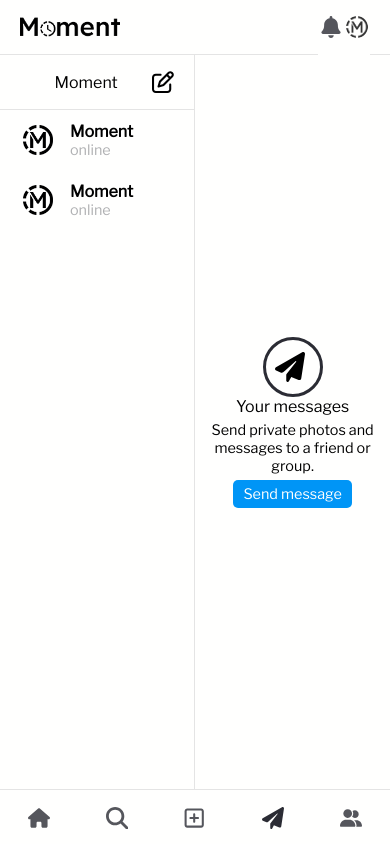
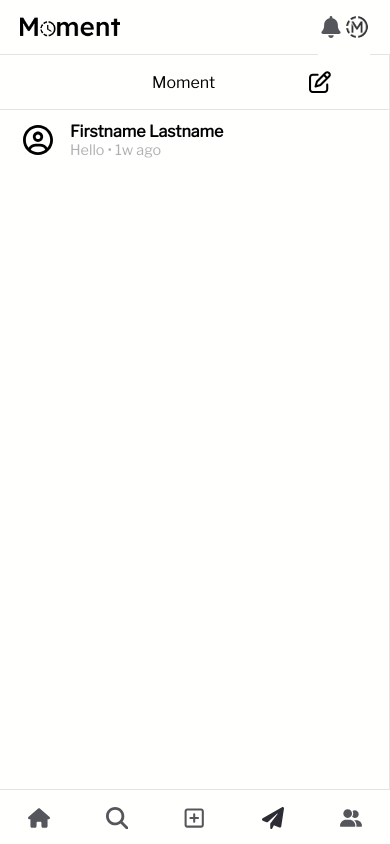
Before and after one commit to NRK-group/Moment, a React (Vite) app in the folder frontend/: page /messages in a window 390 px wide. Built offline with nearby package versions, Linux system fonts and the light colour scheme.

Commit message:
add mobile view for the chat

```diff
--- a/frontend/src/features/Chat/Chat.css
+++ b/frontend/src/features/Chat/Chat.css
@@ -31,9 +31,14 @@
 .chatContainerHeader :nth-child(2) {
     cursor: pointer;
 }
+.chatUsersContainerMobile {
+    max-width: 850px;
+}
+.chatUsersContainerDesktop {
+    max-width: 300px;
+}
 .chatUsersContainer {
     width: 100%;
-    max-width: 300px;
     height: 100%;
     border-right: 1px solid var(--terheading-color);
 }
--- a/frontend/src/features/Chat/Chat.jsx
+++ b/frontend/src/features/Chat/Chat.jsx
@@ -5,21 +5,44 @@ import SendMessageBox from './components/SendMessageBox';
 import { ChatUsersContainer } from './components/chatUsersContainer';
 const Chat = ({ bodyStyleName, cardStyleName }) => {
     let users = [
-        { name: 'Moment', content: 'online', img: './logo.svg', id: '1' },
         {
-            name: 'Moment',
-            content: 'online',
-            img: './logo.svg',
-            id: '2',
+            img: '',
+            id: 1,
+            name: 'Firstname Lastname',
+            content: 'Hello • 1w ago',
         },
     ];
     let currentUserName = 'Moment';
     return (
         <Body styleName={bodyStyleName}>
             <Card styleName={cardStyleName}>
+                {bodyStyleName === 'mobile' ? (
+                    users.length !== 0 ? (
                         <div className='chatContainer'>
                             <div className='chatBox'>
                                 <ChatUsersContainer
+                                    styleName='chatUsersContainerMobile'
+                                    users={users}
+                                    currentUserName={currentUserName}
+                                />
+                            </div>
+                        </div>
+                    ) : (
+                        // for mobile view without any previews messages
+                        <div className='chatContainer'>
+                            <div className='chatBox'>
+                                <div className='sendMessageContainer'>
+                                    <SendMessageBox />
+                                </div>
+                            </div>
+                        </div>
+                    )
+                ) : (
+                    // for desktop view
+                    <div className='chatContainer'>
+                        <div className='chatBox'>
+                            <ChatUsersContainer
+                                styleName='chatUsersContainerDesktop'
                                 users={users}
                                 currentUserName={currentUserName}
                             />
@@ -28,6 +51,7 @@ const Chat = ({ bodyStyleName, cardStyleName }) => {
                             </div>
                         </div>
                     </div>
+                )}
             </Card>
         </Body>
     );
--- a/frontend/src/features/Chat/components/ChatUsersContainer.jsx
+++ b/frontend/src/features/Chat/components/ChatUsersContainer.jsx
@@ -1,8 +1,9 @@
 import ChatContainerHeader from './ChatContainerHeader';
 import MiniUserCard from '../../../components/MiniUserCard/MiniUserCard';
-export const ChatUsersContainer = ({ users, currentUserName }) => {
+export const ChatUsersContainer = ({ users, currentUserName, styleName }) => {
+    console.log(styleName);
     return (
-        <div className='chatUsersContainer'>
+        <div className={`chatUsersContainer ${styleName}`}>
             <ChatContainerHeader userName={currentUserName} />
             <div className='chatUsers scrollbar-hidden'>
                 {users.map(({ img, id, name, content }) => (
```
Lines whose indentation alone changed are shown as unchanged.
